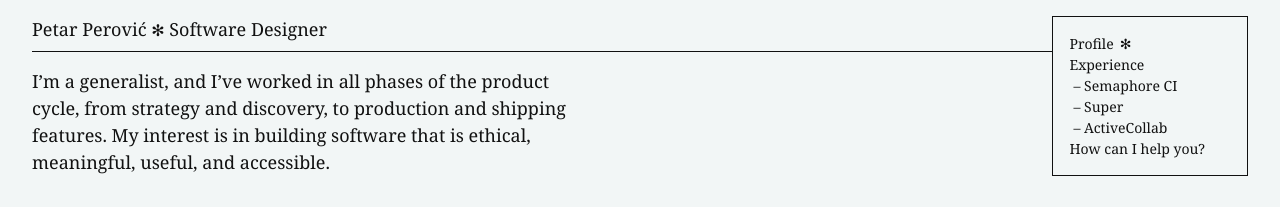
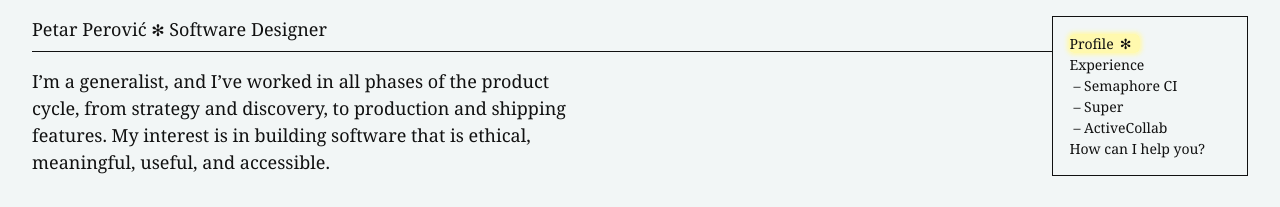
Before and after one commit to ropsii/ropsii.github.io, a Jekyll site: the page built from work.html, in a window 1280 px wide. Shown: the top 207 px of the page. Built offline with Jekyll 4.4.1, drawn with Linux system fonts in a browser that asks for light colours; some web fonts are replaced; comment, search, counter and statistics services are not loaded.

Commit message:
navigation touchup

```diff
--- a/_layouts/work.html
+++ b/_layouts/work.html
@@ -54,11 +54,20 @@
                 text-decoration: none;
             }
 
+            #navigation a:focus {
+                outline: none;
+            }
+
             #navigation a::after {
                 content:"";
                 display: inline-block;
                 width: 20px;
                 margin-left: 6px;
+            }
+
+            #navigation a.active {
+                background-color: #fff9ae;
+                box-shadow: 0 0 4px 2px #fff9ae;
             }
 
             #navigation a.active::after {
```
